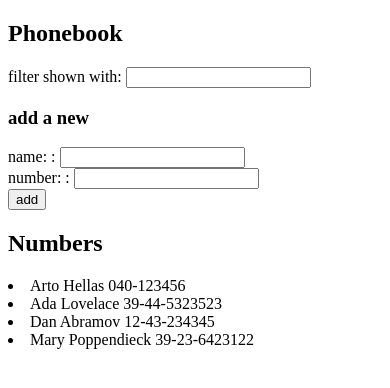
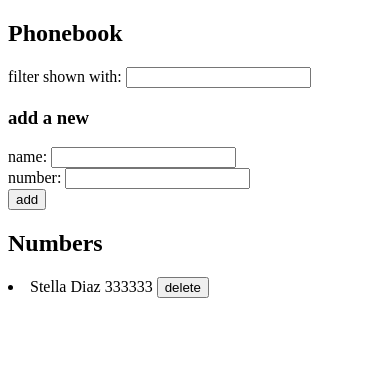
Before and after one commit to aldanahb/fullstackopen-course, a React (Vite) app in the folder part2/phonebook/: page / in a window 390 px wide. Shown: the top 388 px of the page. Built offline with nearby package versions, Linux system fonts and the light colour scheme; data requests are answered from the project's data file.

Commit message:
exercises 2.12-2.15 part2/phonebook added

```diff
--- a/part2/phonebook/src/App.jsx
+++ b/part2/phonebook/src/App.jsx
@@ -2,7 +2,7 @@ import { useState, useEffect } from 'react'
 import Filter from './components/Filter'
 import PersonForm from './components/PersonForm'
 import Persons from './components/Persons'
-import axios from 'axios'
+import PersonService from './services/persons'
 
 const App = () => {
 
@@ -15,43 +15,48 @@ const App = () => {
 
   // recuperar información del servidor json
   const hook = () => {
-    axios.get('http://localhost:3001/persons').then(response => {setPersons(response.data)})
+    PersonService.getAllPersons().then(persons => {setPersons(persons)})
   }
 
   useEffect(hook,[])
 
   // agregar persona
-  const addPerson = (event) => {
-    event.preventDefault(); // evitar recargar página
+  const addPerson = event => {
+    event.preventDefault() // evitar recargar página
 
-    let exists = false;
-    for(const person of persons) {
-      if(person.name == newName) {
-        exists = true;
-        break;
+    let personObject
+
+    const findPerson = persons.find(p => p.name === newName)
+
+    if(findPerson && findPerson.number == newNumber) {
+      alert(`${newName} is already added to phonebook`)
+    }
+    else if(findPerson && window.confirm(`${newName} is already added to phonebook, replace the old number with a new one?`)) {
+      personObject = {...findPerson, number: newNumber}
+      updatePerson(personObject)
+    }
+    else if(!findPerson) {
+      personObject = {'name': newName, 'number': newNumber}
+      PersonService.createPerson(personObject).then(person => {
+        setPersons(persons.concat(person))
+        setAll(true)
+        setNewName('')
+        setNewNumber('')
+        }
+      )
     }
   }
 
-    if(exists) alert(`${newName} is already added to phonebook`)
-    else {
-      const personObject = {'name': newName, 'number': newNumber}
-      setPersons(persons.concat(personObject))
-      setAll(true)
-      setNewName('')
-    }
-
-  }
-
   // manejo de cambios
-  const handleNameChange = (event) => {
+  const handleNameChange = event => {
     setNewName(event.target.value)
   }
 
-  const handleNumberChange = (event) => {
+  const handleNumberChange = event => {
     setNewNumber(event.target.value)
   }
 
-  const handleSearchChange = (event) => {
+  const handleSearchChange = event => {
     const filter = event.target.value
     setNewSearch(filter)
     if(filter == '') setAll(true)
@@ -61,14 +66,34 @@ const App = () => {
     }
   }
 
+  // actualizar persona
+  const updatePerson = updPerson => {
+    PersonService.updatePerson(updPerson).then(person => {
+      const listPersonsUpdate = persons.map(p => p.id !== person.id ? p : person)
+      setPersons(listPersonsUpdate)
+      setNewName('')
+      setNewNumber('')
+      }
+    )
+  }
+
+  // eliminar persona
+  const deletePerson = person => {
+    if(window.confirm(`Delete ${person.name}?`)) {
+      PersonService.deletePerson(person.id).then(() =>
+      setPersons(persons.filter(p => p.id !== person.id))
+      )
+    }
+  }
+
   return (
     <div>
       <h2>Phonebook</h2>
       <Filter search={newSearch} handler={handleSearchChange}/>
       <h3>add a new</h3>
-      <PersonForm function={addPerson} texts={['name: ','number: ']} data={[newName,newNumber]} handlers={[handleNameChange,handleNumberChange]}/>
+      <PersonForm function={addPerson} texts={['name','number']} data={[newName,newNumber]} handlers={[handleNameChange,handleNumberChange]}/>
       <h2>Numbers</h2>
-      <Persons all={all} persons={persons} personsSearch={personsSearch}/>
+      <Persons all={all} persons={persons} personsSearch={personsSearch} deletePerson={deletePerson}/>
     </div>
 
   )
--- a/part2/phonebook/src/components/PersonData.jsx
+++ b/part2/phonebook/src/components/PersonData.jsx
@@ -2,7 +2,8 @@
 const PersonData = (props) => {
   return (
     <li>
-      {props.name} {props.number}
+      {props.name} {props.number} {' '}
+      <button type="button" onClick={props.deletePerson}> delete </button>
     </li>
   )
 }
--- a/part2/phonebook/src/components/Persons.jsx
+++ b/part2/phonebook/src/components/Persons.jsx
@@ -1,11 +1,19 @@
 import PersonData from './PersonData'
 
 const Persons = (props) => {
+
+    const personsToShow = props.all
+    ? props.persons
+    : props.personsSearch
+
     return(
         <div>
-            {props.all
-            ? (props.persons.map((person,i) => <PersonData key={i} name={person.name} number={person.number}/>))
-            : (props.personsSearch.map((person,i) => <PersonData key={i} name={person.name} number={person.number}/>))}
+            {(personsToShow.map(person =>
+            <PersonData
+                key={person.id}
+                name={person.name}
+                number={person.number}
+                deletePerson={() => props.deletePerson(person)}/>))}
         </div>
     )
 
--- a/part2/phonebook/src/db.json
+++ b/part2/phonebook/src/db.json
@@ -1,24 +1,9 @@
 {
-  "persons":[
+  "persons": [
     {
-      "name": "Arto Hellas",
-      "number": "040-123456",
-      "id": 1
-    },
-    {
-      "name": "Ada Lovelace",
-      "number": "39-44-5323523",
-      "id": 2
-    },
-    {
-      "name": "Dan Abramov",
-      "number": "12-43-234345",
-      "id": 3
-    },
-    {
-      "name": "Mary Poppendieck",
-      "number": "39-23-6423122",
-      "id": 4
+      "id": "bcf3",
+      "name": "Stella Diaz",
+      "number": "333333"
     }
   ]
 }
--- /dev/null
+++ b/part2/phonebook/src/services/persons.js
@@ -0,0 +1,20 @@
+import axios from 'axios'
+const url = 'http://localhost:3001/persons'
+
+const getAllPersons = () => {
+    return axios.get(url).then(response => response.data)
+}
+
+const createPerson = newPerson => {
+    return axios.post(url, newPerson).then(response => response.data)
+}
+
+const deletePerson = id => {
+    return axios.delete(`${url}/${id}`).then(response => response.data)
+}
+
+const updatePerson = (personUpdate) => {
+    return axios.put(`${url}/${personUpdate.id}`, personUpdate).then(response => response.data)
+}
+
+export default {getAllPersons, createPerson, deletePerson, updatePerson}
```
